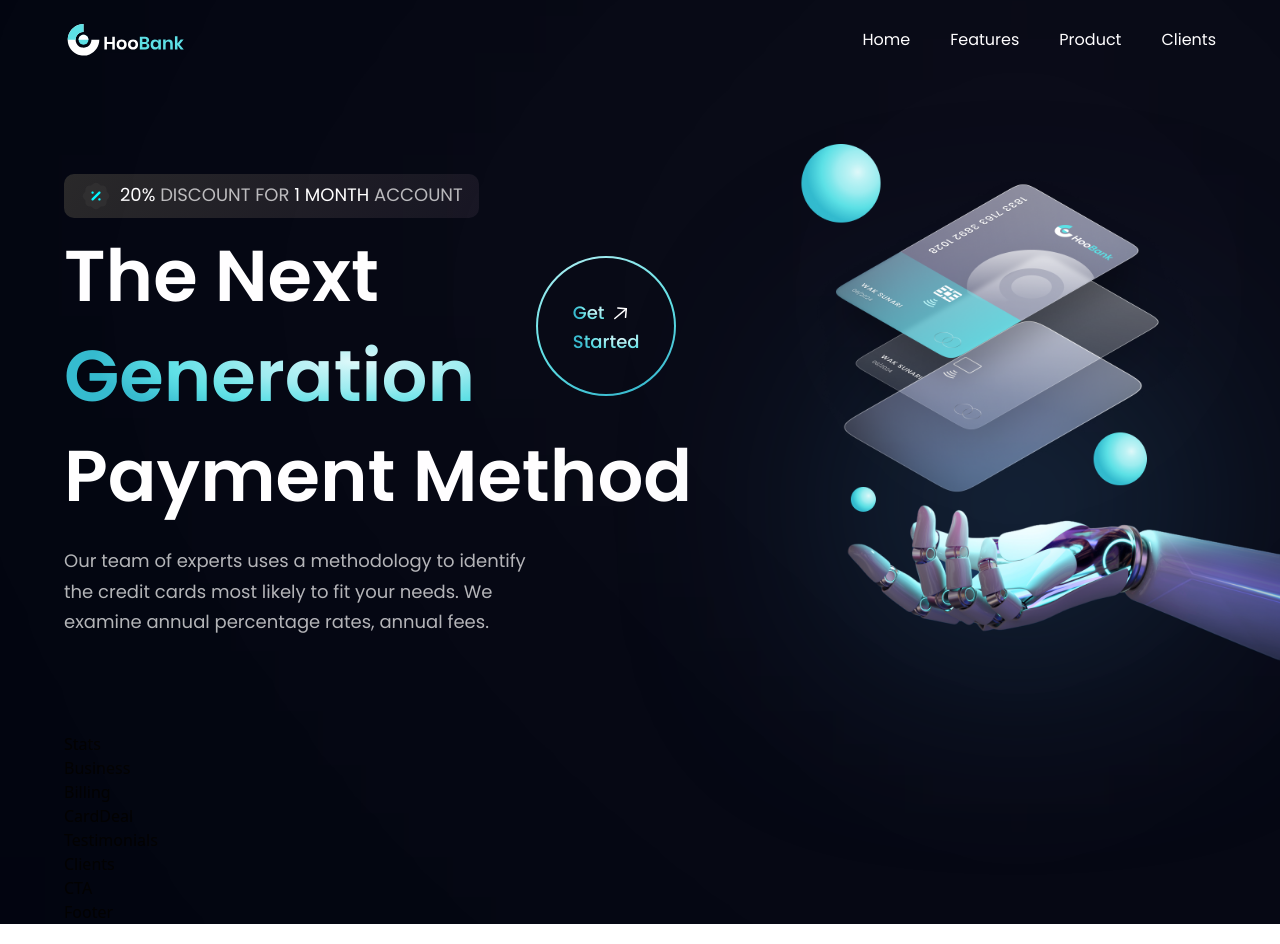
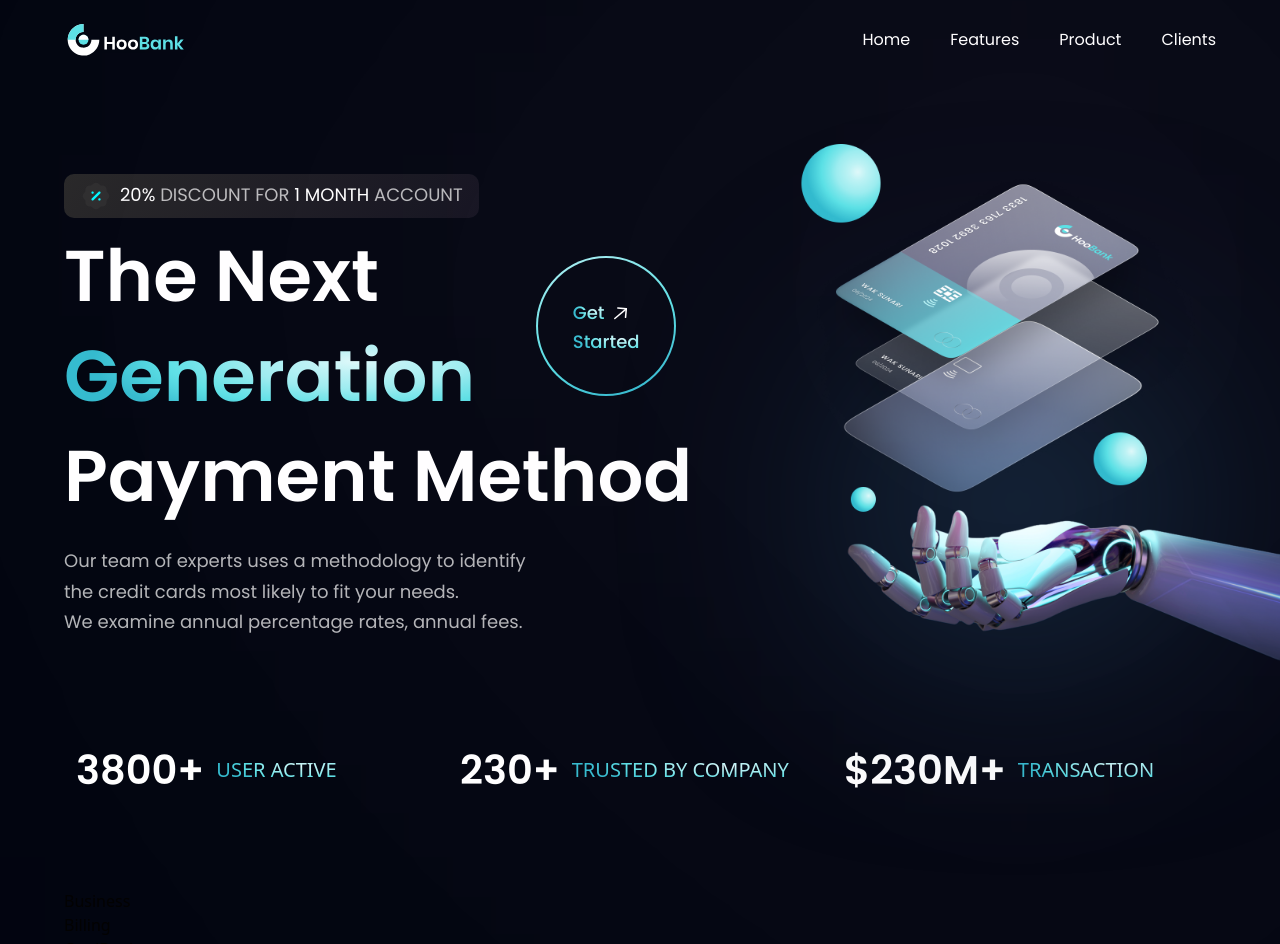
Before and after one commit to hidayahapriliansyah/bank-modern-app, a React (Vite) app in the folder bank_modern_app/: page / in a window 1280 px wide. Shown: the top 944 px of the page. Built offline with nearby package versions, Linux system fonts and the light colour scheme.

Commit message:
finish create stats section

```diff
--- a/bank_modern_app/src/components/Hero.jsx
+++ b/bank_modern_app/src/components/Hero.jsx
@@ -28,7 +28,7 @@
           text-[52px] text-white ss:leading-[100px] leading-[75px]'>
           Payment Method
         </h1>
-        <p className={`${styles.paragraph} max-w-[470px] mt-5`}>Our team of experts uses a methodology to identify the credit cards most likely to fit your needs. We examine annual percentage rates, annual fees.</p>
+        <p className={`${styles.paragraph} max-w-[470px] mt-5`}>Our team of experts uses a methodology to identify the credit cards most likely to fit your needs. <br /> We examine annual percentage rates, annual fees.</p>
       </div>
 
       <div className={`flex-1 flex ${styles.flexCenter} md:my-0 my-10 relative`}>
--- a/bank_modern_app/src/components/Stats.jsx
+++ b/bank_modern_app/src/components/Stats.jsx
@@ -1,9 +1,15 @@
-import React from 'react'
+import styles from "../style"
+import { stats } from "../constants"
 
-const Stats = () => {
-  return (
-    <div>Stats</div>
-  )
-}
+const Stats = () => (
+  <section className={`${styles.flexCenter} flex-row flex-wrap sm:mb-20 mb-6`}>
+    {stats.map((stat) => (
+      <div key={stat.id} className={`flex-1 flex flex-row justify-start items-center m-3`}>
+        <h4 className="font-poppins font-semibold xs:text-[40px] text-[30px] xs:leading-[53px] leading-[43px] text-white">{stat.value}</h4>
+        <p className="ml-3 gitfont-poppins font-normal xs:text-[20px] text-[15px] xs:leading-[26px] leading-[21px] text-gradient uppercase">{stat.title}</p>
+      </div>
+    ))}
+  </section>
+)
 
 export default Stats
```
